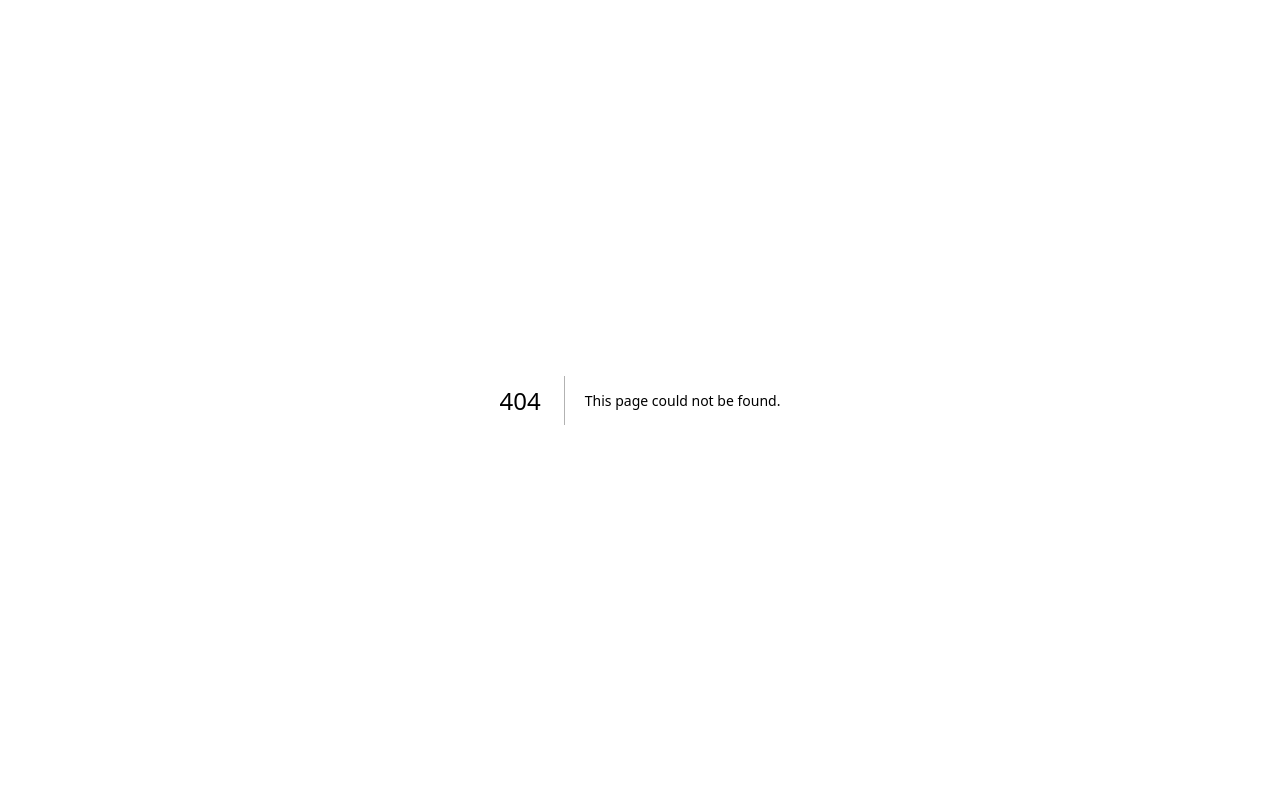
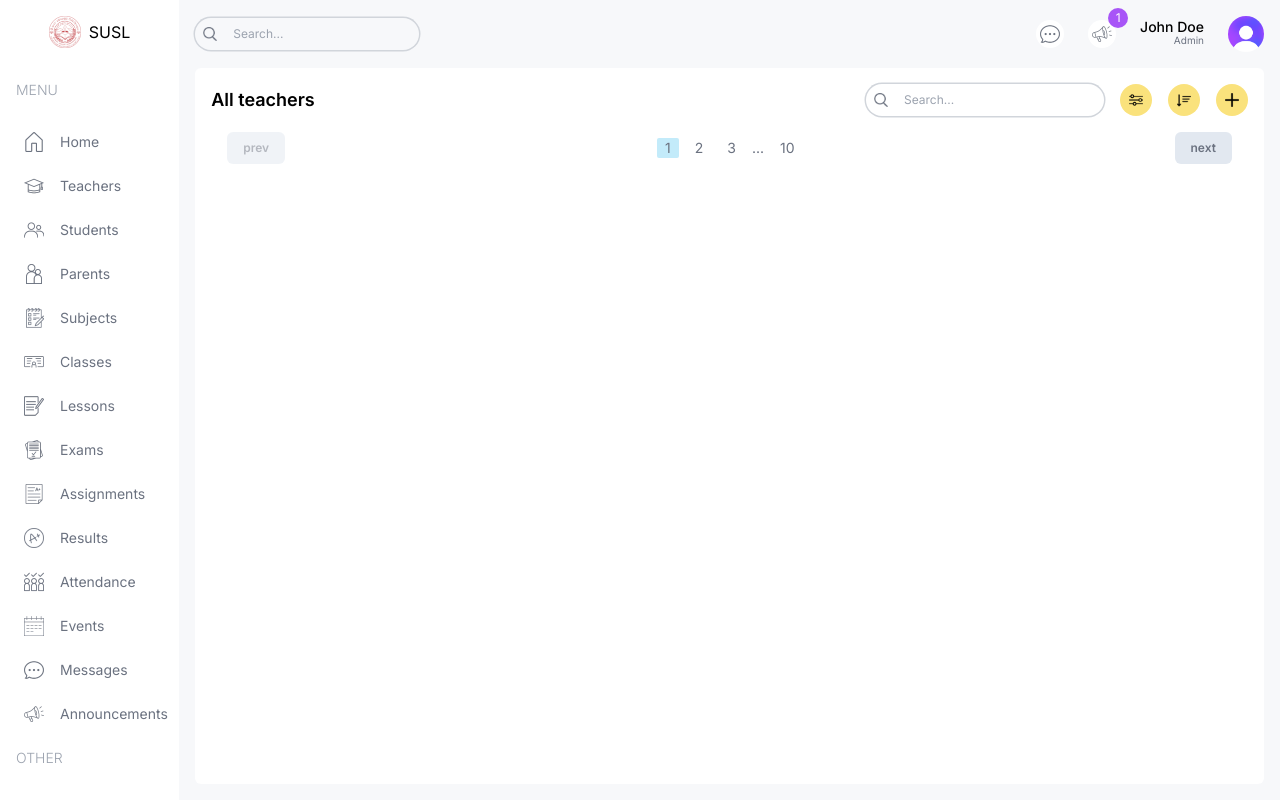
Before and after one commit to VTRanathunga1998/School-management-system, a Next.js app: page /list/teachers in a window 1280 px wide. Before the commit this address had no page. Built offline with nearby package versions, Linux system fonts and the light colour scheme.

Commit message:
list table design with pagination

```diff
--- /dev/null
+++ b/src/app/(dashboard)/list/teachers/page.tsx
@@ -0,0 +1,32 @@
+import Pagination from "@/components/Pagination";
+import TableSearch from "@/components/TableSearch";
+import Image from "next/image";
+
+export default function TeachersListPage() {
+  return (
+    <div className="bg-white p-4 rounded-md flex-1 m-4 mt-0">
+      {/* TOP  */}
+      <div className="flex items-center justify-between">
+        <h1 className="hidden md:block text-lg font-semibold">All teachers</h1>
+        <div className="flex flex-col md:flex-row items-center gap-4 w-full md:w-auto">
+          <TableSearch />
+          <div className="flex items-center gap-4 self-end">
+            <button className="w-8 h-8 flex items-center justify-center rounded-full bg-lamaYellow">
+              <Image src="/filter.png" alt="" width={14} height={14} />
+            </button>
+            <button className="w-8 h-8 flex items-center justify-center rounded-full bg-lamaYellow">
+              <Image src="/sort.png" alt="" width={14} height={14} />
+            </button>
+            <button className="w-8 h-8 flex items-center justify-center rounded-full bg-lamaYellow">
+              <Image src="/plus.png" alt="" width={14} height={14} />
+            </button>
+          </div>
+        </div>
+      </div>
+      {/* LIST  */}
+      <div></div>
+      {/* PAGINATION  */}
+      <Pagination />
+    </div>
+  );
+}
--- a/src/app/(dashboard)/parent/page.tsx
+++ b/src/app/(dashboard)/parent/page.tsx
@@ -1,3 +1,27 @@
+import Announcements from "@/components/Announcements";
+import BigCalendar from "@/components/BigCalendar";
+
 export default function ParentPage() {
-  return <div>ParentPage</div>;
+  return (
+    <div className="flex-1 p-4 flex flex-col gap-4 xl:flex-row ">
+      {/* LEFT */}
+      <div className="w-full xl:w-2/3 h-screen">
+        <div className="h-full bg-white p-4 rounded-md">
+          <h1 className="text-xl font-semibold">Schedule (John Doe)</h1>
+
+          {/* Scrollable wrapper */}
+          <div className="h-full overflow-x-auto">
+            {/* Min width applied to inner content */}
+            <div className="min-w-[800px] h-full md:w-full">
+              <BigCalendar />
+            </div>
+          </div>
+        </div>
+      </div>
+      {/* RIGHT */}
+      <div className="w-full xl:w-1/3 flex flex-col gap-8">
+        <Announcements />
+      </div>
+    </div>
+  );
 }
--- a/src/app/(dashboard)/teacher/page.tsx
+++ b/src/app/(dashboard)/teacher/page.tsx
@@ -1,6 +1,5 @@
 import Announcements from "@/components/Announcements";
 import BigCalendar from "@/components/BigCalendar";
-import EventCalendar from "@/components/EventCalendar";
 
 export default function TeacherPage() {
   return (
--- /dev/null
+++ b/src/components/Pagination.tsx
@@ -0,0 +1,22 @@
+export default function Pagination() {
+  return (
+    <div className="p-4 flex items-center justify-between text-gray-500 ">
+      <button
+        disabled
+        className="py-2 px-4 rounded-md bg-slate-200 text-xs font-semibold disabled:opacity-50 disabled:cursor-not-allowed"
+      >
+        prev
+      </button>
+      <div className="flex items-center gap-2 text-sm">
+        <button className="px-2 rounded-sm bg-lamaSky">1</button>
+        <button className="px-2 rounded-sm">2</button>
+        <button className="px-2 rounded-sm">3</button>
+        ...
+        <button className="px-2 rounded-sm">10</button>
+      </div>
+      <button className="py-2 px-4 rounded-md bg-slate-200 text-xs font-semibold disabled:opacity-50 disabled:cursor-not-allowed">
+        next
+      </button>
+    </div>
+  );
+}
--- /dev/null
+++ b/src/components/TableSearch.tsx
@@ -0,0 +1,16 @@
+import Image from "next/image";
+
+const TableSearch = () => {
+  return (
+    <div className="w-full md:w-auto flex items-center gap-2 text-xs rounded-full ring-[1.5px] ring-gray-300 px-2">
+      <Image src="/search.png" alt="" width={14} height={14} />
+      <input
+        type="text"
+        placeholder="Search..."
+        className="w-[200px] p-2 bg-transparent outline-none"
+      />
+    </div>
+  );
+};
+
+export default TableSearch;
```
